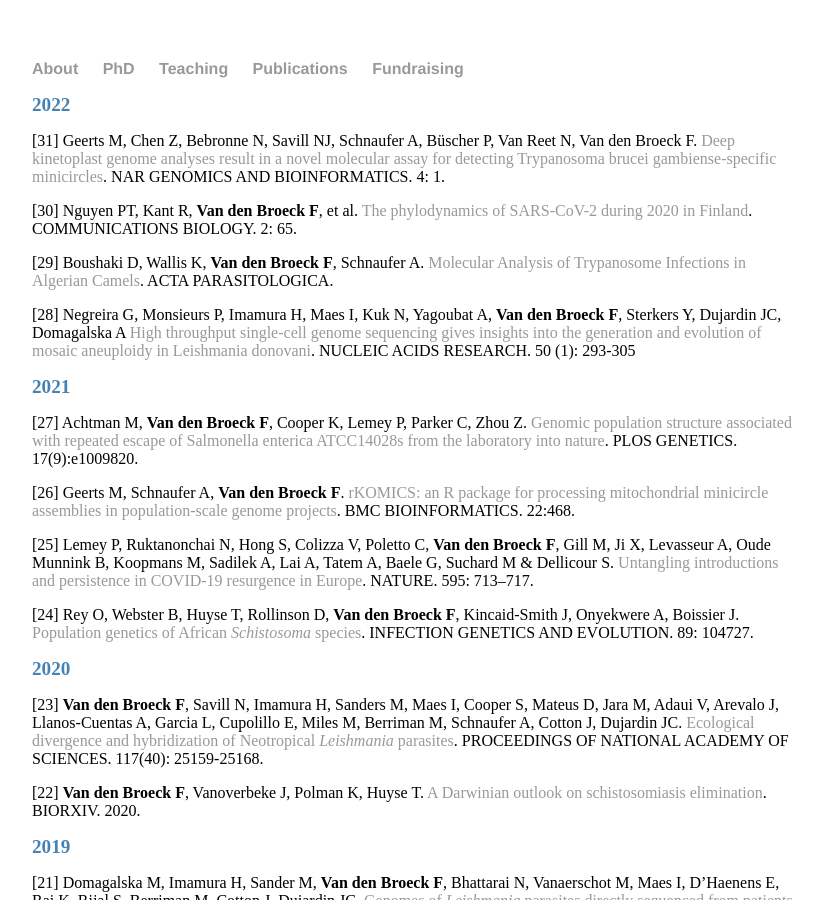
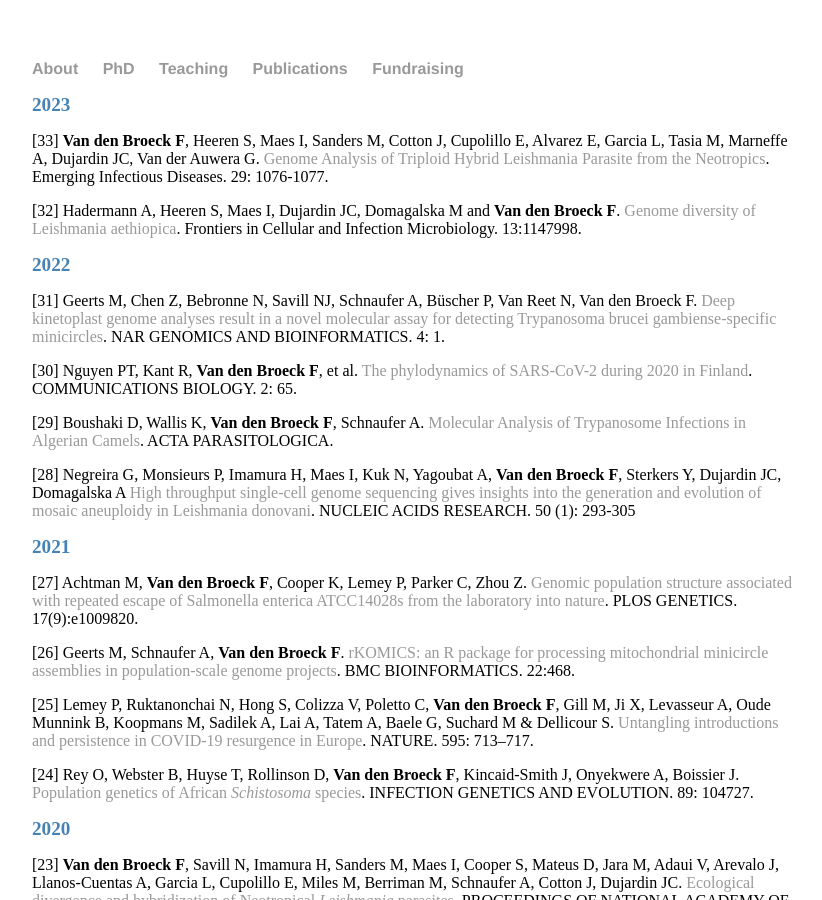
Before and after one commit to FreBio/FreBio.github.io, a Jekyll site: the page built from Pubs/index.md, in a window 1280 px wide and 900 px high. Shown: the whole window, without its empty margins (224-1046 px from the left). Built offline with Jekyll 4.4.1, drawn with Linux system fonts in a browser that asks for light colours; our own code applies the rules of GitHub Pages for plain Markdown files.

Commit message:
Update index.md

```diff
--- a/Pubs/index.md
+++ b/Pubs/index.md
@@ -1,6 +1,11 @@
 ---
 layout: default
 ---
+
+## 2023
+[33] **Van den Broeck F**, Heeren S, Maes I, Sanders M, Cotton J, Cupolillo E, Alvarez E, Garcia L, Tasia M, Marneffe A, Dujardin JC, Van der Auwera G. [Genome Analysis of Triploid Hybrid Leishmania Parasite from the Neotropics](https://doi.org/10.3201/eid2905.221456). Emerging Infectious Diseases. 29: 1076-1077.
+
+[32] Hadermann A, Heeren S, Maes I, Dujardin JC, Domagalska M and **Van den Broeck F**. [Genome diversity of Leishmania aethiopica](https://doi.org/10.3389/fcimb.2023.1147998). Frontiers in Cellular and Infection Microbiology. 13:1147998.
 
 ## 2022
 [31] Geerts M, Chen Z, Bebronne N, Savill NJ, Schnaufer A, Büscher P, Van Reet N, Van den Broeck F. [Deep kinetoplast genome analyses result in a novel molecular assay for detecting Trypanosoma brucei gambiense-specific minicircles](https://doi.org/10.1093/nargab/lqac081). NAR GENOMICS AND BIOINFORMATICS. 4: 1.
```
